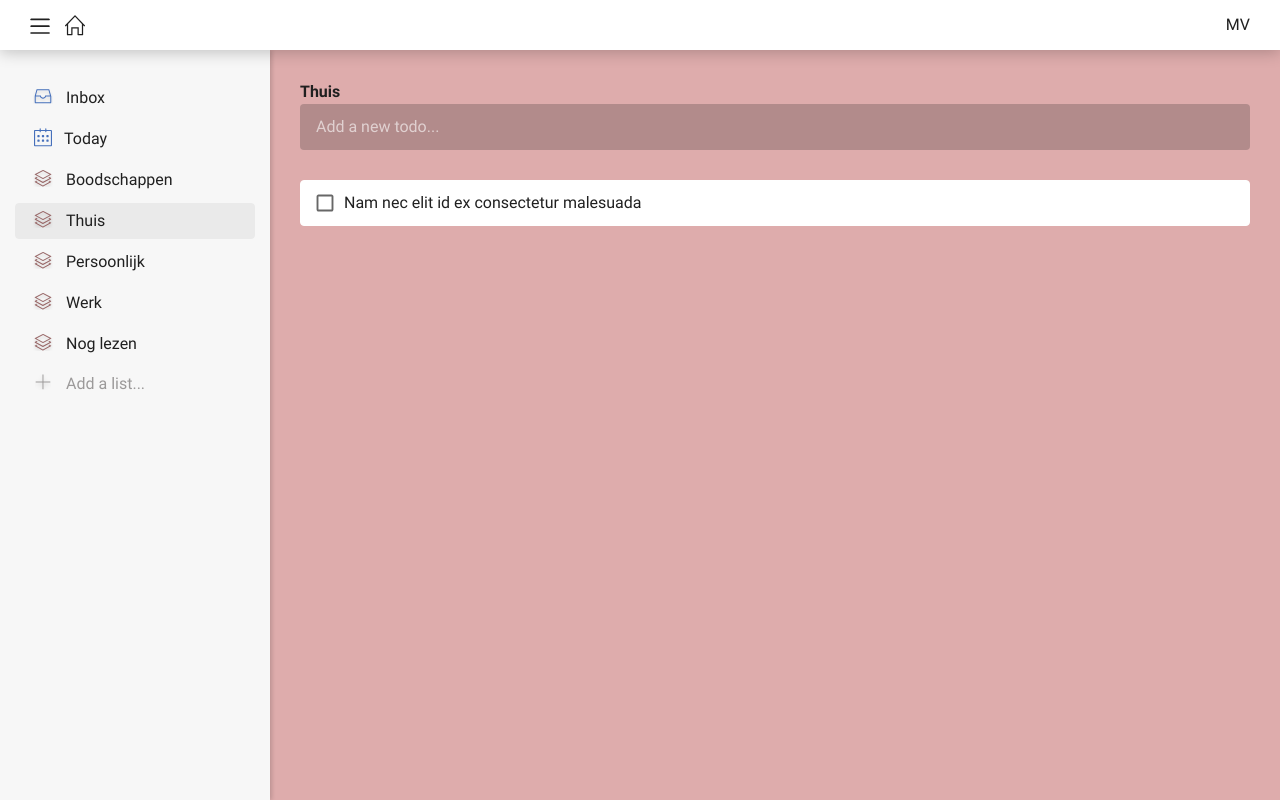
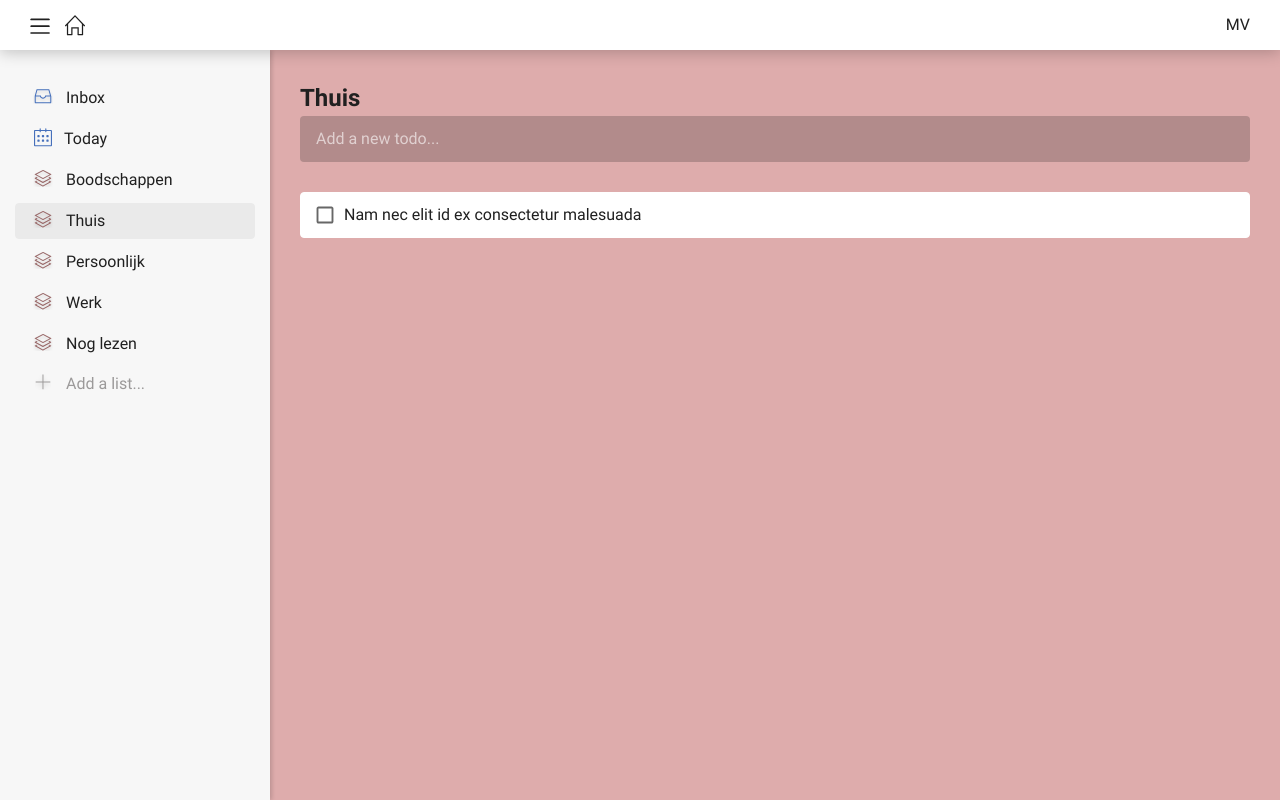
Before and after one commit to corneelonline/vue-3-todoapp, a Vue app: page /app/list/63b69eb8-3a79-11ed-b15a-47642f6ee4cb in a window 1280 px wide. Built offline with nearby package versions, Linux system fonts and the light colour scheme.

Commit message:
Add typography styles

```diff
--- a/src/views/ListView.vue
+++ b/src/views/ListView.vue
@@ -107,14 +107,21 @@ const editItem = (itemId) => {
   display: flex;
   min-height: calc(100vh - 50px);
 }
+
 #main {
   background-color: var(--color-bg-body);
   padding: var(--gutter-md);
 }
+
 .sidebar-open #main {
   width: calc(100% - 270px);
 }
+
 .sidebar-closed #main {
   width: 100%;
 }
+
+h1 {
+  font-size: 1.5rem;
+}
 </style>
```
